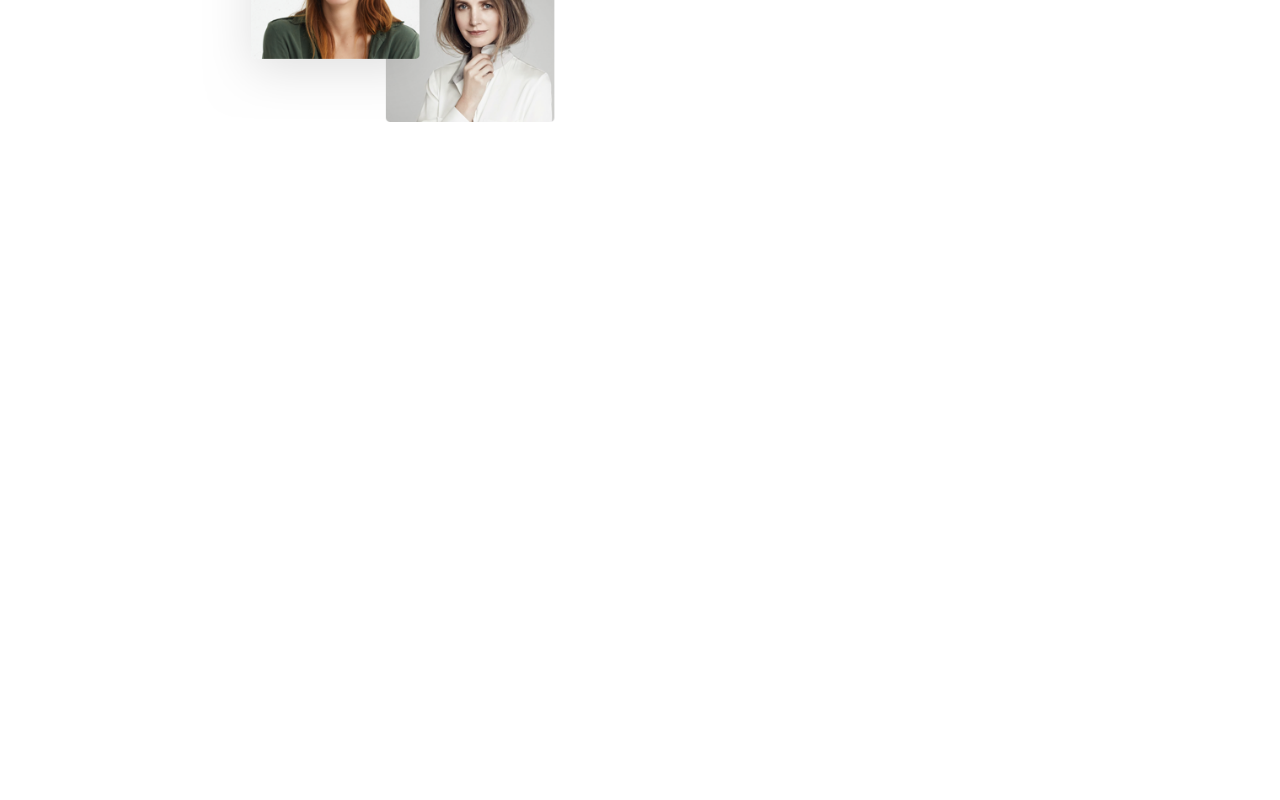
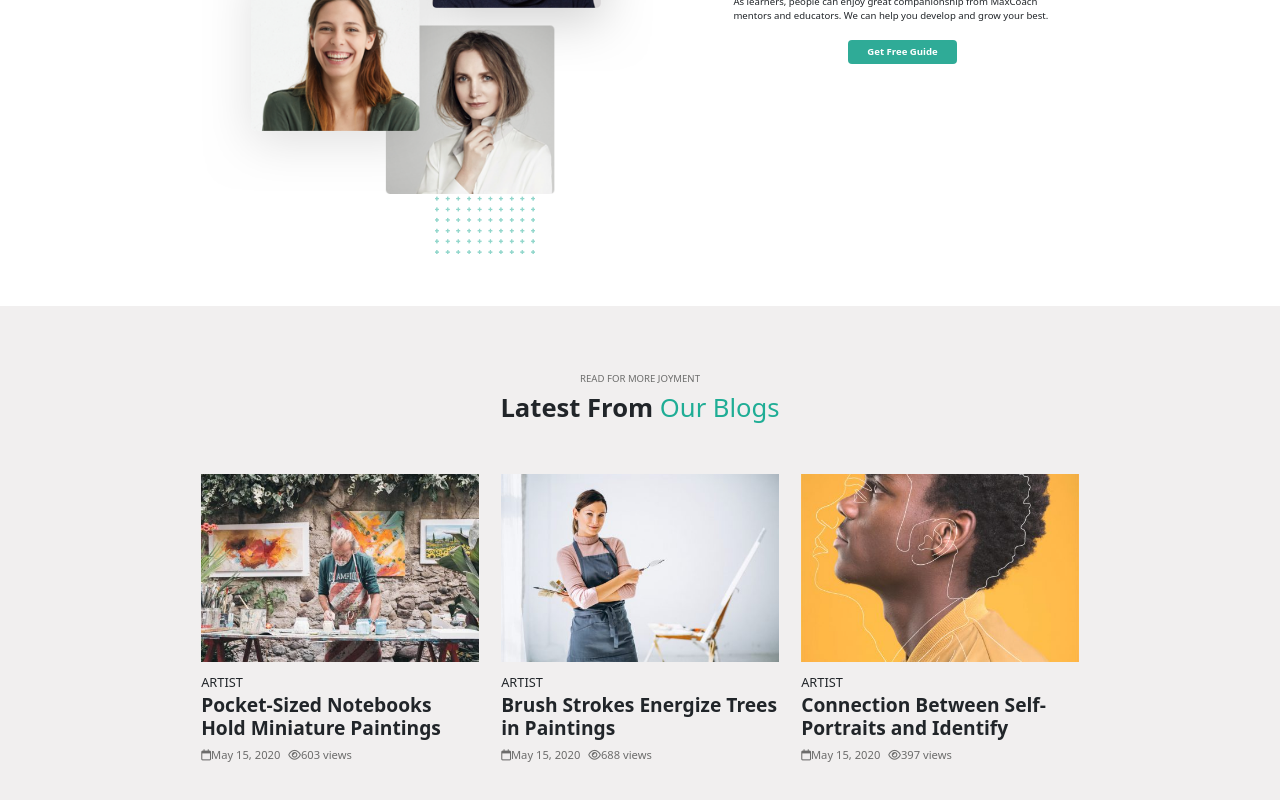
Before and after one commit to AntonioRoccoGit/proj-html-vuejs, a Vue app: page / in a window 1280 px wide. Shown: the part 2699-3499 px from the top of the page. Before the commit the page ends 2885 px from the top, so only its background shows below. Built offline with nearby package versions, Linux system fonts and the light colour scheme.

Commit message:
added blog section

```diff
--- a/src/App.vue
+++ b/src/App.vue
@@ -3,6 +3,7 @@ import AppHeader from './components/AppHeader.vue';
 import AppJumbo from './components/AppJumbo.vue';
 import AppMainSection from './components/AppMainSection.vue';
 import AppWhyUs from './components/AppWhyUs.vue';
+import AppOurBlog from './components/AppOurBlog.vue';
 import { store } from "./store";
 export default {
   name: "AppVue",
@@ -10,7 +11,8 @@ export default {
     AppHeader,
     AppJumbo,
     AppMainSection,
-    AppWhyUs
+    AppWhyUs,
+    AppOurBlog
   },
   data() {
     return {
@@ -25,6 +27,7 @@ export default {
   <AppJumbo />
   <AppMainSection />
   <AppWhyUs />
+  <AppOurBlog />
 </template>
 
 <style lang="scss">
--- a/src/components/AppMainSection.vue
+++ b/src/components/AppMainSection.vue
@@ -104,6 +104,11 @@ export default {
                     </div>
                     <!-- /header -->
                     <Carousel />
+                    <p class="carousel-foot mt-4">
+                        Control your personal preference settings to get notified about appropiate courses. <span> <a
+                                href="">View all
+                                courses &rightarrow;</a></span>
+                    </p>
 
                 </section>
                 <!-- /CAROUSEL -->
@@ -215,6 +220,16 @@ export default {
     .carousel {
         text-align: center;
         padding-top: 4rem;
+
+        .carousel-foot {
+            margin: 0 auto;
+            width: 50%;
+
+            span {
+                font-weight: 700;
+                border-bottom: 1px solid $input_placeholder_grey;
+            }
+        }
     }
 
     // BOTTOM WAVE
--- /dev/null
+++ b/src/components/AppOurBlog.vue
@@ -0,0 +1,94 @@
+<script>
+import { store } from "../store";
+export default {
+    name: "AppOurBlog",
+    data() {
+        return {
+            store
+        }
+    },
+    methods: {
+        getImgPath(imgName) {
+            return new URL(`../images/artist-blog-${imgName}`, import.meta.url).href;
+        }
+    }
+}
+</script>
+
+<template>
+    <section class="our-blogs">
+        <div class="ms_container">
+            <!-- TITLE -->
+            <div class="text-heading">
+                <h2>read for more joyment</h2>
+                <h3>Latest From<span> Our Blogs</span></h3>
+            </div>
+            <!-- /TITLE -->
+
+            <!-- IMAGE -->
+            <ul class="mt-4 d-flex">
+                <li v-for="user in store.ourBlogsImgArray" class="blogs-card">
+                    <img :src="getImgPath(user.img)" alt="">
+                    <section class="txt">
+                        <span class="type">
+                            {{ user.type }}
+                        </span>
+                        <h2>{{ user.title }}</h2>
+                    </section>
+                    <section class="details d-flex">
+                        <div class="month">
+                            <i class="fa-regular fa-calendar"></i>
+                            <span>{{ user.date }}</span>
+                        </div>
+                        <div class="views">
+                            <i class="fa-regular fa-eye"></i>
+                            <span>{{ user.views }} views</span>
+                        </div>
+                    </section>
+                </li>
+            </ul>
+            <!-- /IMAGE -->
+        </div>
+    </section>
+</template>
+
+<style scoped lang="scss">
+@use "../scss/partials/constant.scss" as *;
+
+.our-blogs {
+    background-color: $my_input_bg_grey;
+    text-align: center;
+    padding-top: 4rem;
+    padding-bottom: 2rem;
+
+    .blogs-card {
+        width: calc(100% / 3);
+        padding: 1rem .7rem;
+        text-align: left;
+
+        section.txt {
+            padding-top: .4rem;
+
+            .type {
+                text-transform: uppercase;
+                font-size: .8rem;
+            }
+
+            h2 {
+                font-size: 1.2rem;
+                font-weight: 700;
+            }
+
+        }
+
+        .details {
+            color: $main_section__card;
+            font-size: .7rem;
+
+            .views {
+                margin-left: .5rem;
+            }
+        }
+    }
+}
+</style>
--- a/src/components/AppWhyUs.vue
+++ b/src/components/AppWhyUs.vue
@@ -94,6 +94,7 @@ export default {
             <div class="container">
                 <div class="row ms_row">
                     <div class="col-7">
+                        <img class="square-pat" src="../images/maxcoach-shape-07.png" alt="">
                         <img class="pois-pat" src="../images/maxcoach-shape-05.png" alt="">
                         <img src="../images/home-3-team-image.png" alt="">
                     </div>
@@ -204,6 +205,7 @@ export default {
 
     .ms_row {
         padding-top: 4rem;
+        padding-bottom: 3rem;
 
         .col-7 {
             .pois-pat {
@@ -211,6 +213,14 @@ export default {
                 width: 100px;
                 top: 100px;
                 left: -50px;
+            }
+
+            .square-pat {
+                width: 100px;
+                position: absolute;
+                bottom: -60px;
+                right: 180px;
+                z-index: -1;
             }
 
             img {
--- a/src/store.js
+++ b/src/store.js
@@ -45,5 +45,28 @@ export const store = reactive({
             lessons: "1 month",
             students: 1200
         },
+    ],
+    ourBlogsImgArray: [
+        {
+            img: "03-480x325.jpeg",
+            type: "artist",
+            title: "Pocket-Sized Notebooks Hold Miniature Paintings",
+            date: "May 15, 2020",
+            views: 603
+        },
+        {
+            img: "01-480x325.jpg",
+            type: "artist",
+            title: "Brush Strokes Energize Trees in Paintings",
+            date: "May 15, 2020",
+            views: 688
+        },
+        {
+            img: "02-480x325.jpg",
+            type: "artist",
+            title: "Connection Between Self-Portraits and Identify",
+            date: "May 15, 2020",
+            views: 397
+        },
     ]
 });
```
